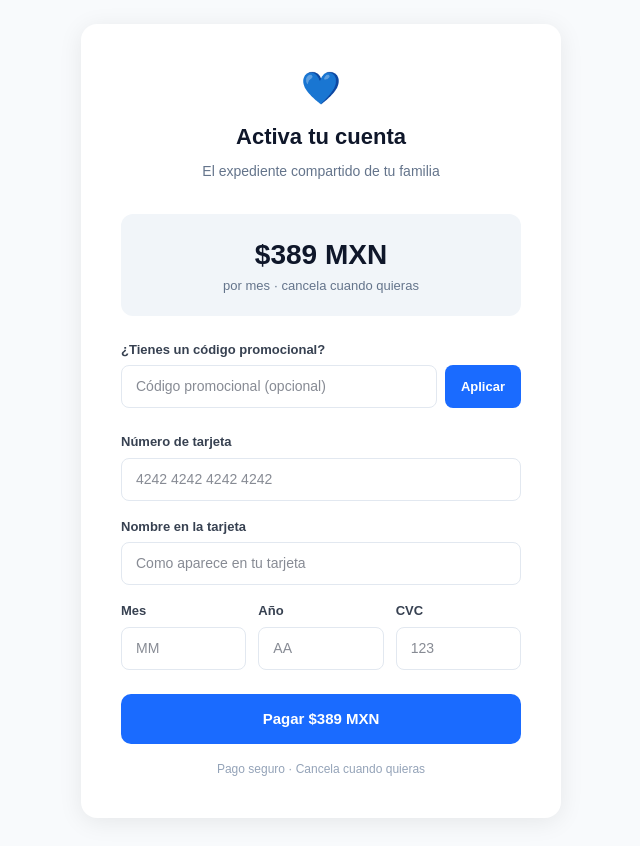
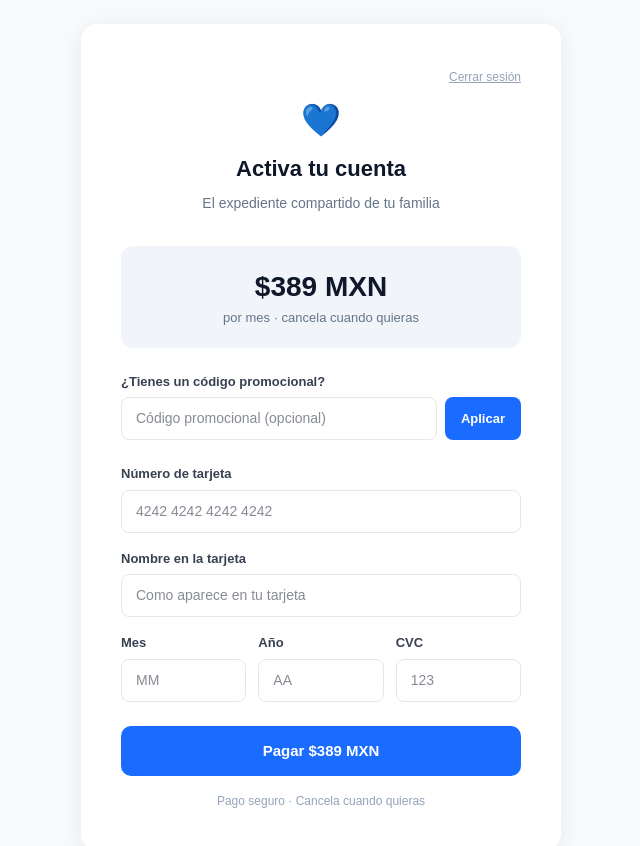
Before and after one commit to ohzdan/syncromedic, a Next.js app: page /suscripcion in a window 1280 px wide. Shown: the top 846 px of the page, without its empty margins (319-959 px from the left). Built offline with nearby package versions, Linux system fonts and the light colour scheme; no server answers.

Commit message:
fix: agregar boton de cerrar sesion en pantalla de suscripcion para evitar loop de bloqueo

```diff
--- a/app/suscripcion/page.tsx
+++ b/app/suscripcion/page.tsx
@@ -53,6 +53,11 @@ export default function SuscripcionPage() {
     }
   }, [])
 
+  async function handleLogout() {
+    await supabase.auth.signOut()
+    router.push("/")
+  }
+
   async function aplicarCodigo() {
     setErrorCodigo("")
     setCodigoAplicado(null)
@@ -85,7 +90,6 @@ export default function SuscripcionPage() {
       return
     }
 
-    // Límite de usos por familia (aplica principalmente a códigos tipo "beta")
     const { data: { user } } = await supabase.auth.getUser()
 
     if (user) {
@@ -244,6 +248,23 @@ export default function SuscripcionPage() {
         width: "100%",
         boxShadow: "0 4px 24px rgba(0,0,0,0.08)",
       }}>
+        <div style={{ textAlign: "right", marginBottom: "8px" }}>
+          <button
+            onClick={handleLogout}
+            style={{
+              background: "none",
+              border: "none",
+              color: "#94a3b8",
+              fontSize: "12px",
+              cursor: "pointer",
+              fontFamily: "Sora, sans-serif",
+              textDecoration: "underline",
+            }}
+          >
+            Cerrar sesión
+          </button>
+        </div>
+
         <div style={{ textAlign: "center", marginBottom: "32px" }}>
           <div style={{ fontSize: "32px", marginBottom: "8px" }}>💙</div>
           <h1 style={{ fontSize: "22px", fontWeight: 700, color: "#0f172a", margin: 0 }}>
```
